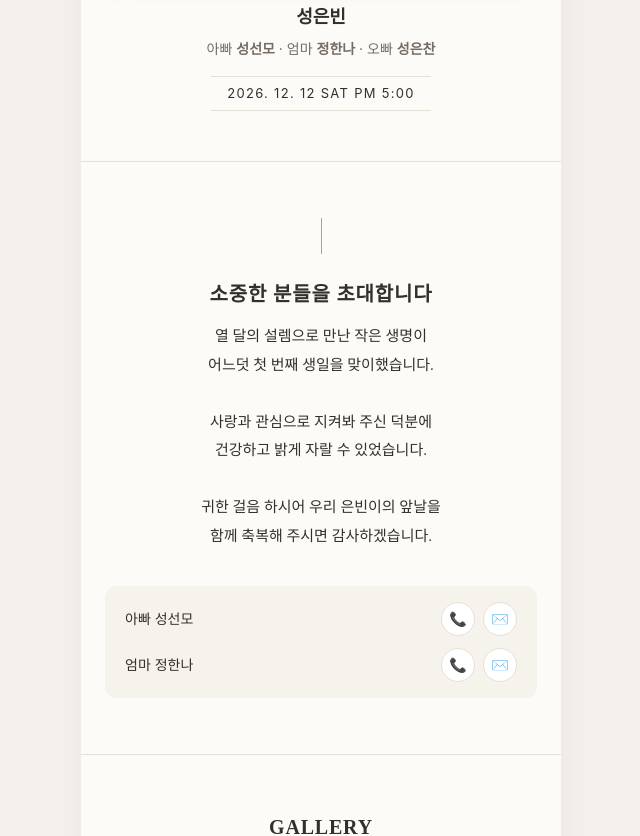
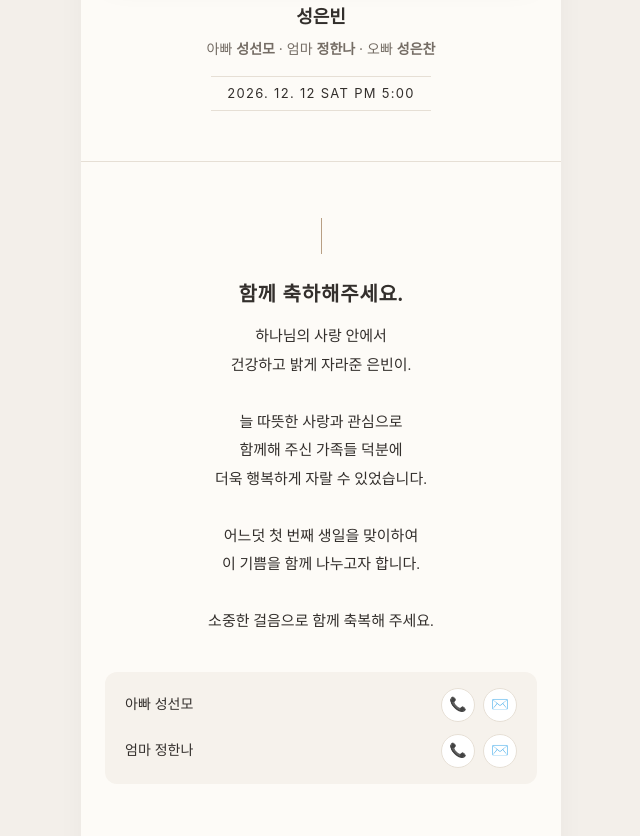
Before and after one commit to s9203180-source/dol-invitation, a plain HTML site: page index.html in a window 1280 px wide. Shown: the part 544-1380 px from the top of the page, without its empty margins (319-959 px from the left). Drawn offline with Linux system fonts and the light colour scheme; a web font is replaced by a local one.

Commit message:
Update index.html

```diff
--- a/index.html
+++ b/index.html
@@ -36,14 +36,16 @@
         <!-- 2. 초대 인사말 -->
         <section class="section greeting-section">
             <div class="divider"></div>
-            <h2 class="section-title">소중한 분들을 초대합니다</h2>
+            <h2 class="section-title">함께 축하해주세요.</h2>
             <p class="greeting-text">
-                열 달의 설렘으로 만난 작은 생명이<br>
-                어느덧 첫 번째 생일을 맞이했습니다.<br><br>
-                사랑과 관심으로 지켜봐 주신 덕분에<br>
-                건강하고 밝게 자랄 수 있었습니다.<br><br>
-                귀한 걸음 하시어 우리 은빈이의 앞날을<br>
-                함께 축복해 주시면 감사하겠습니다.
+                하나님의 사랑 안에서<br>
+                건강하고 밝게 자라준 은빈이.<br><br>
+                늘 따뜻한 사랑과 관심으로<br>
+                함께해 주신 가족들 덕분에<br>
+                더욱 행복하게 자랄 수 있었습니다.<br><br>
+                어느덧 첫 번째 생일을 맞이하여<br>
+                이 기쁨을 함께 나누고자 합니다.<br><br>
+                소중한 걸음으로 함께 축복해 주세요.
             </p>
             <div class="contact-box">
                 <div class="contact-item">
```
